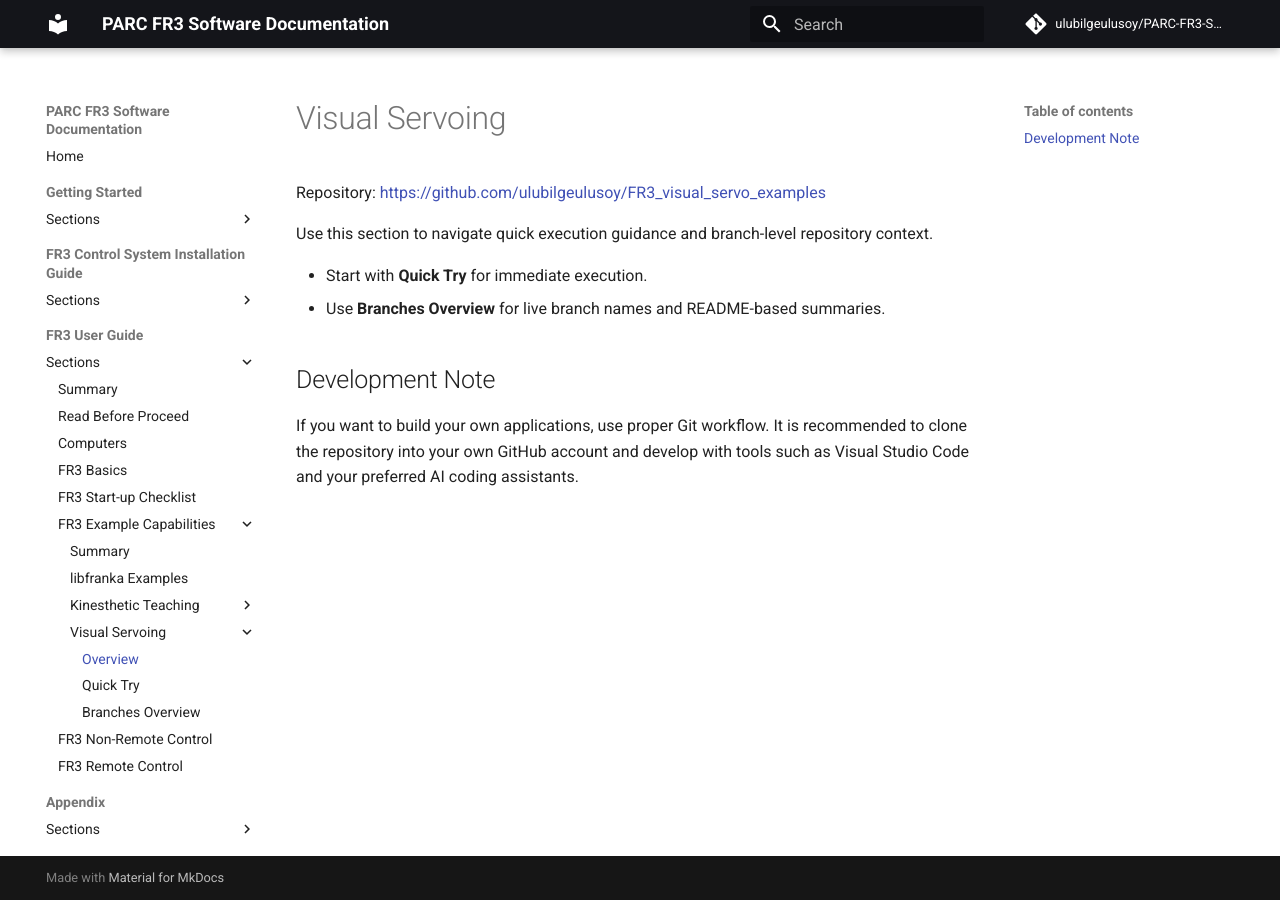
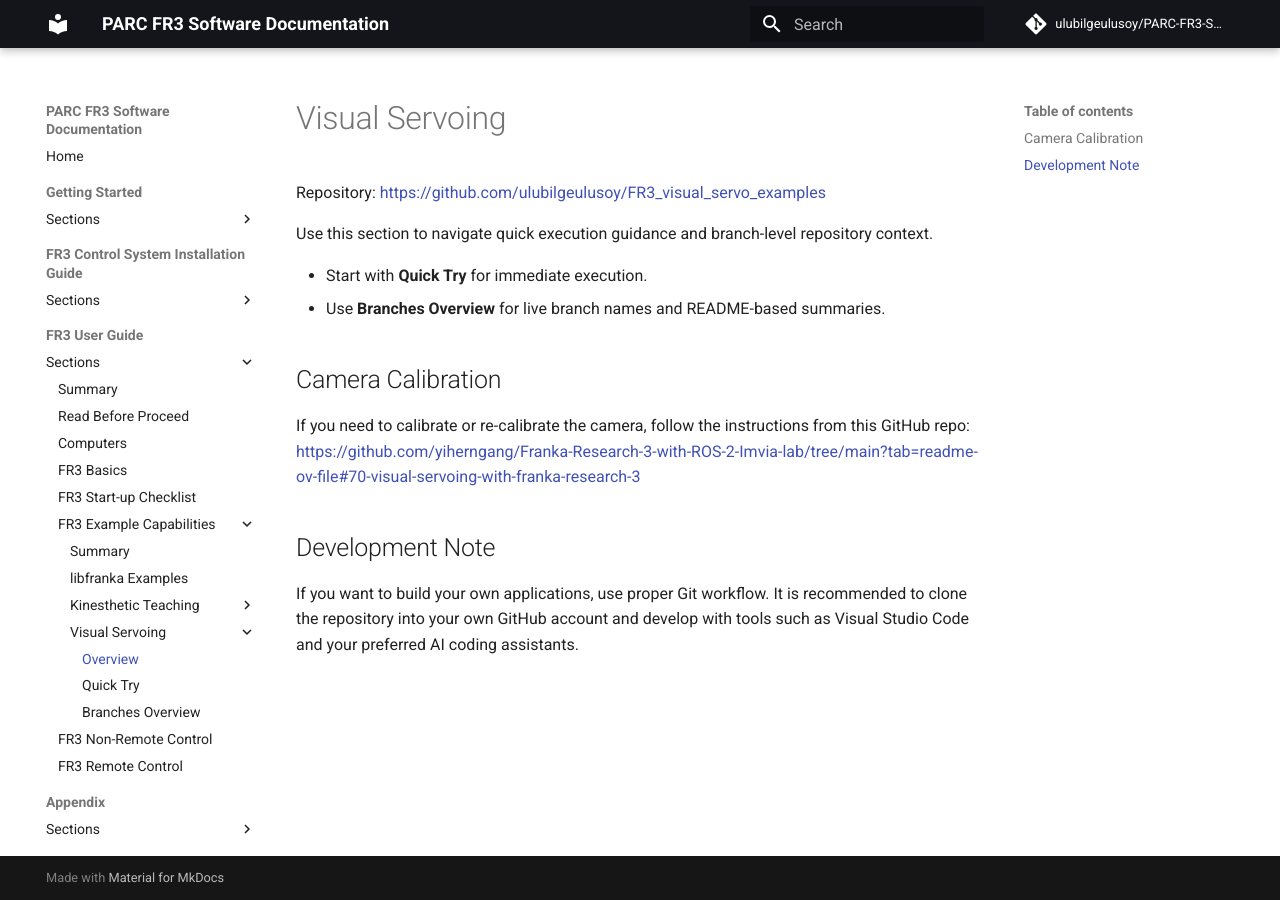
Before and after one commit to ulubilgeulusoy/PARC-FR3-Software-Docs, an MkDocs documentation site: the page built from docs/user-guide/fr3-example-capabilities/visual-servoing.md, in a window 1280 px wide. Built offline with MkDocs 1.6.1 and Material for MkDocs 9.7.7, drawn with Linux system fonts in a browser that asks for light colours; comment, search, counter and statistics services are not loaded.

Commit message:
small updated made.

```diff
--- a/docs/user-guide/fr3-example-capabilities/visual-servoing.md
+++ b/docs/user-guide/fr3-example-capabilities/visual-servoing.md
@@ -7,6 +7,12 @@ Use this section to navigate quick execution guidance and branch-level repositor
 - Start with **Quick Try** for immediate execution.
 - Use **Branches Overview** for live branch names and README-based summaries.
 
+## Camera Calibration
+
+If you need to calibrate or re-calibrate the camera, follow the instructions from this GitHub repo:
+<https://github.com/yiherngang/Franka-Research-3-with-ROS-2-Imvia-lab/tree/main?tab=readme-ov-file#70-visual-servoing-with-franka-research-3>
+
+
 ## Development Note
 
 If you want to build your own applications, use proper Git workflow. It is recommended to clone the repository into your own GitHub account and develop with tools such as Visual Studio Code and your preferred AI coding assistants.
```
Also changed, not shown: docs/user-guide/control/fr3-non-remote-control.md (+1 -1 lines).
